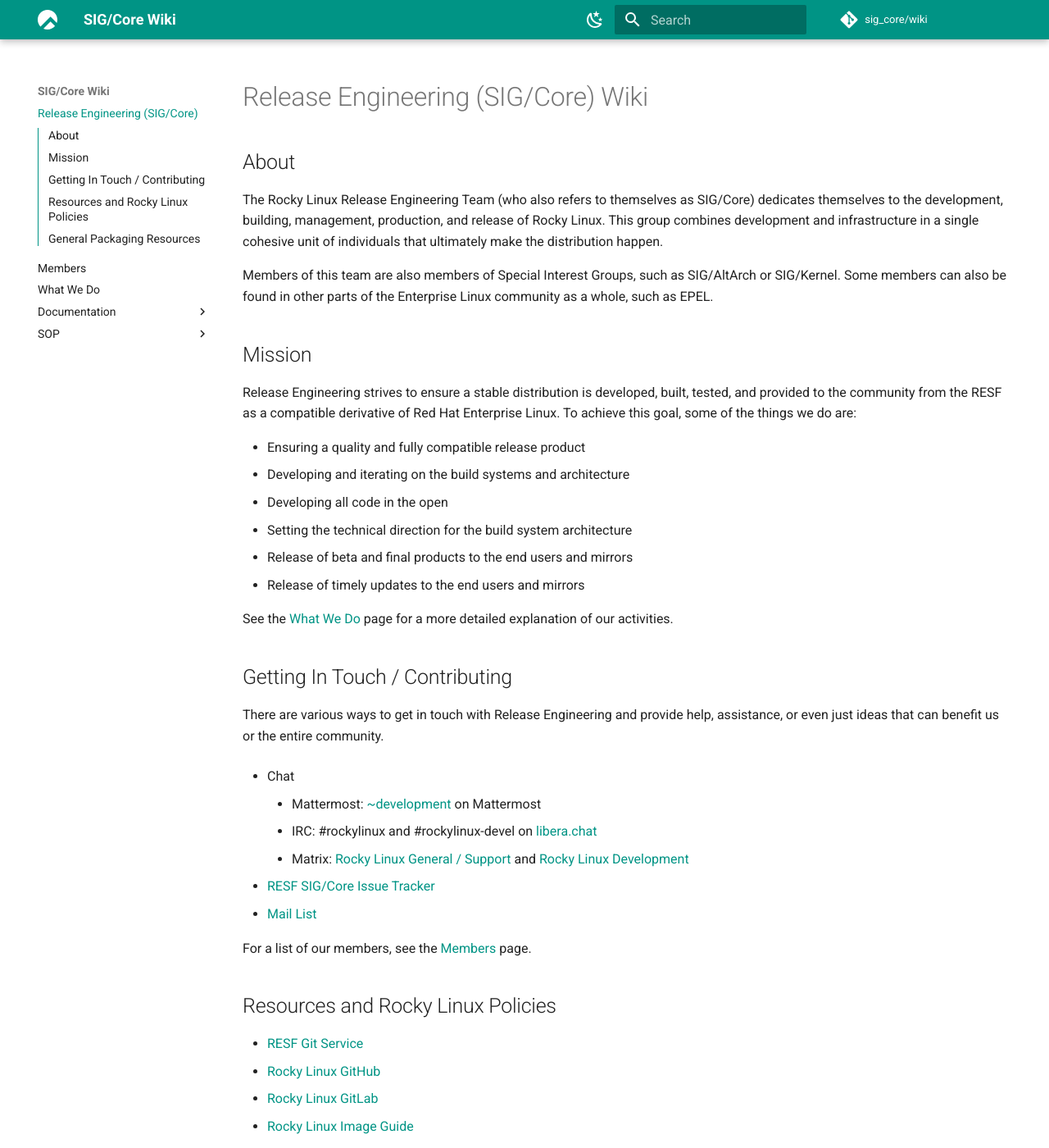
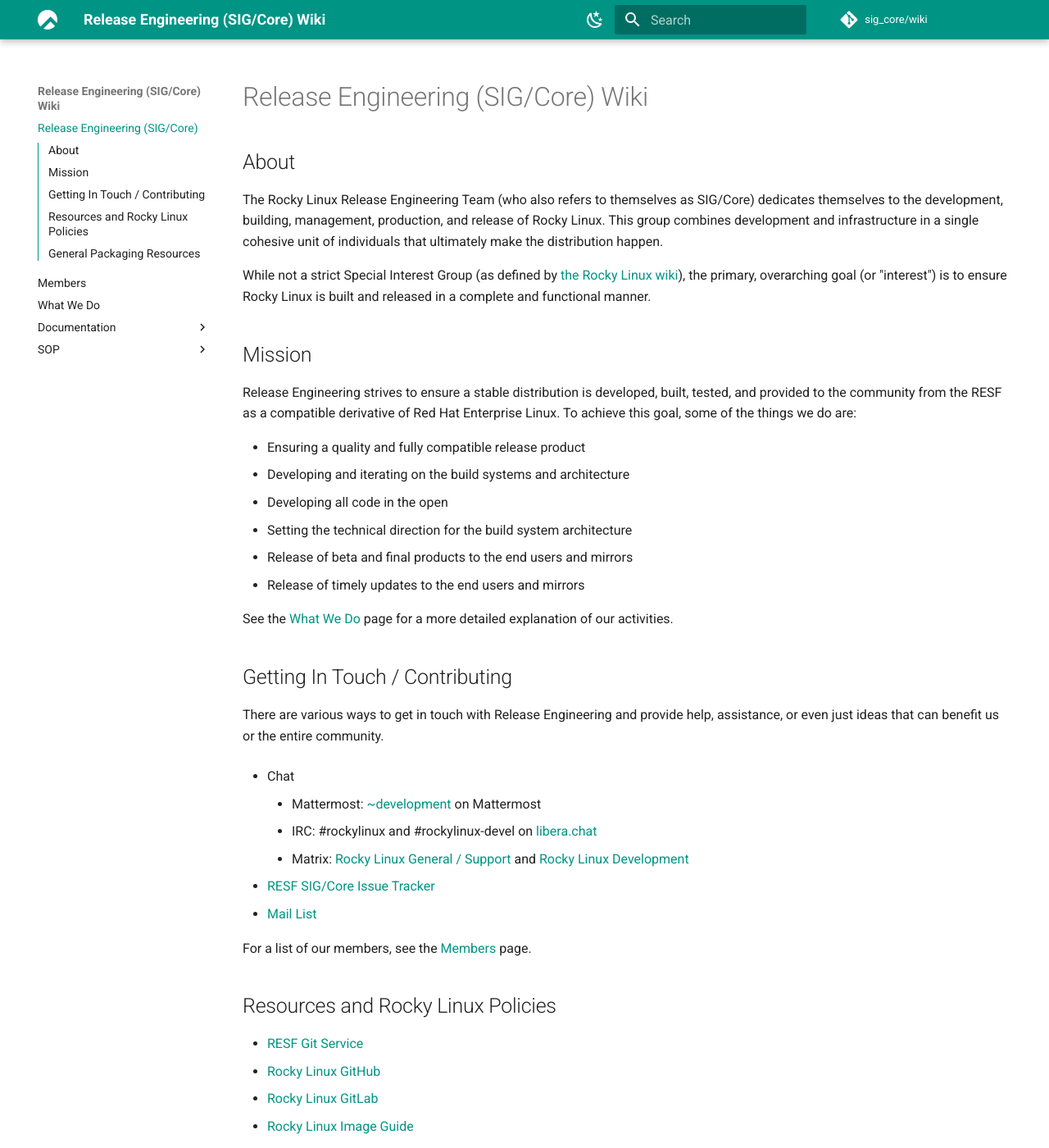
Before and after one commit to rocky-linux/sig-core-wiki, an MkDocs documentation site: the page built from docs/index.md, in a window 1280 px wide and 1400 px high. Shown: the whole window at 82% size. Built offline with MkDocs 1.6.1 and Material for MkDocs 9.7.7, drawn with Linux system fonts in a browser that asks for light colours; some of the changed text lies outside the part shown.

Commit message:
clarity index further

```diff
--- a/docs/index.md
+++ b/docs/index.md
@@ -8,7 +8,7 @@
 
 The Rocky Linux Release Engineering Team (who also refers to themselves as SIG/Core) dedicates themselves to the development, building, management, production, and release of Rocky Linux. This group combines development and infrastructure in a single cohesive unit of individuals that ultimately make the distribution happen.
 
-Members of this team are also members of Special Interest Groups, such as SIG/AltArch or SIG/Kernel. Some members can also be found in other parts of the Enterprise Linux community as a whole, such as EPEL.
+While not a strict Special Interest Group (as defined by [the Rocky Linux wiki](https://wiki.rockylinux.org/special_interest_groups/)), the primary, overarching goal (or "interest") is to ensure Rocky Linux is built and released in a complete and functional manner.
 
 ## Mission
 
--- a/mkdocs.yml
+++ b/mkdocs.yml
@@ -1,9 +1,9 @@
 ---
 # Wiki information
-site_name: SIG/Core Wiki
+site_name: Release Engineering (SIG/Core) Wiki
 site_url: https://sig-core.rocky.page
 site_description: >-
-  The wiki for Rocky Linux Core SIG.
+  The wiki for Rocky Linux Release Engineering (SIG/Core)
 
 # Repository
 repo_url: https://git.resf.org/sig_core/wiki
@@ -65,5 +65,5 @@
   - search
   - macros:
       include_dir: docs/include
-copyright: Copyright &copy; 2023 Rocky Enterprise Software Foundation
+copyright: Copyright &copy; 2024 Rocky Enterprise Software Foundation
 ...
```
Also changed, not shown: docs/members.md (+1 -1 lines).
